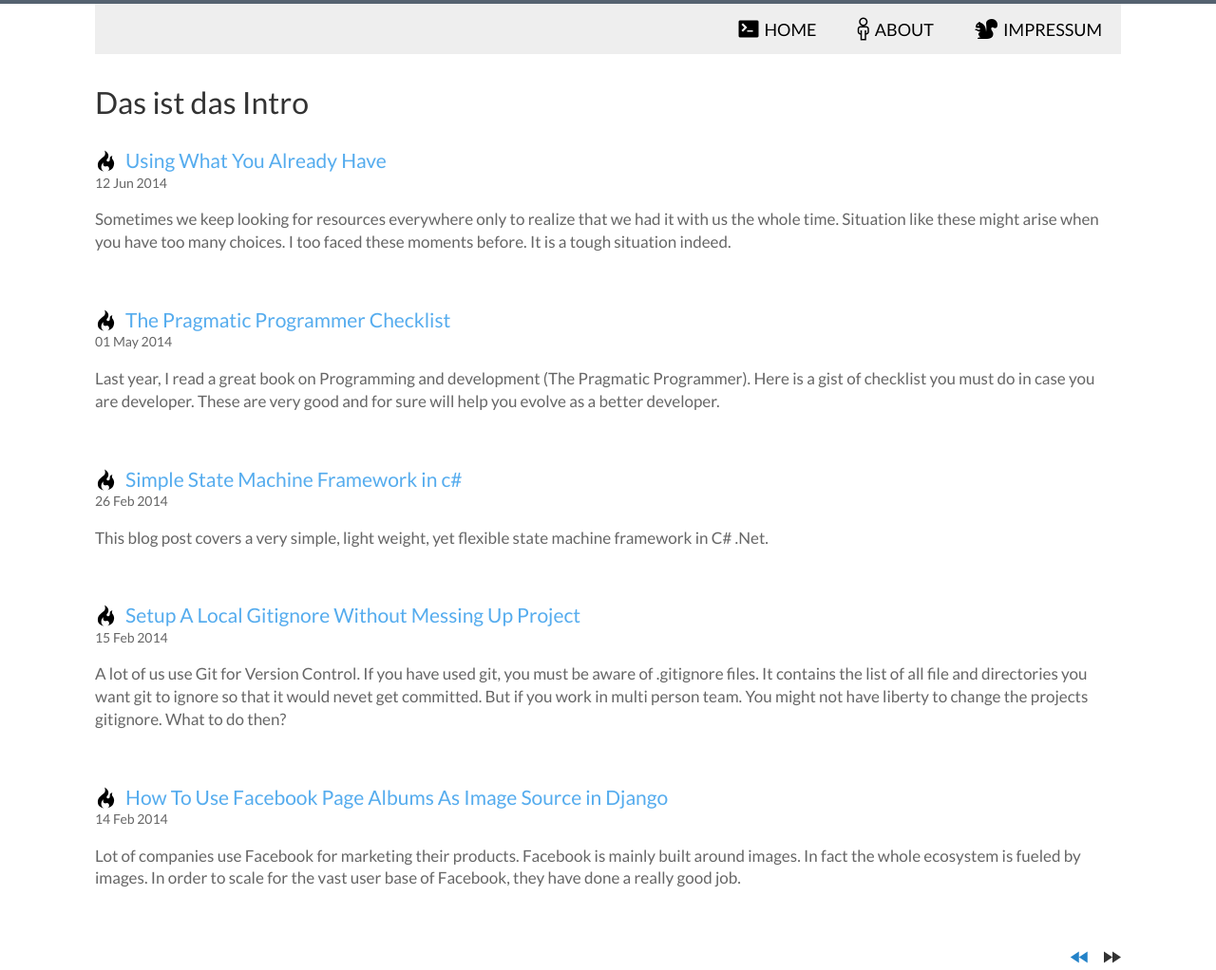
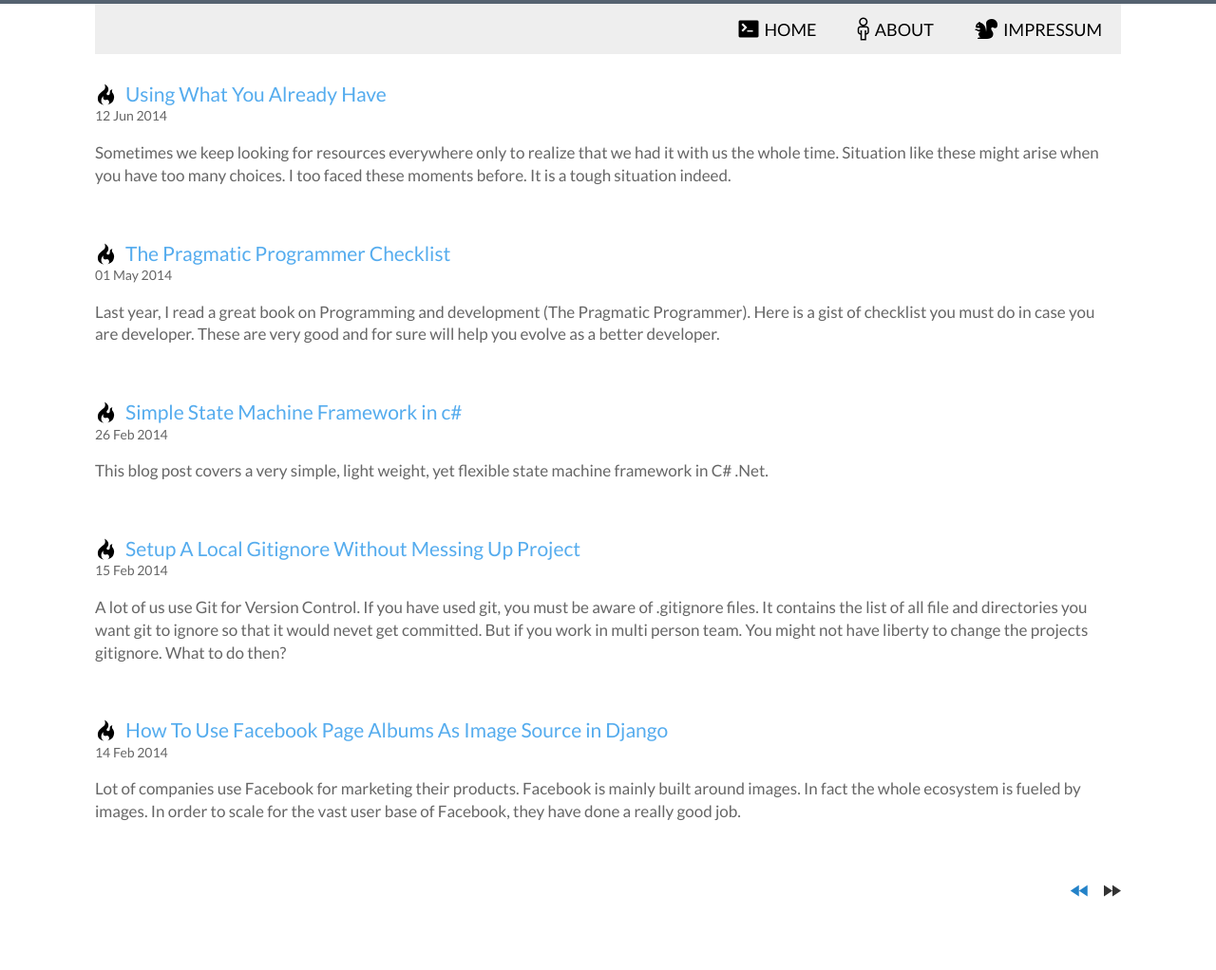
Before and after one commit to netbuk/netbuk.github.io, a Jekyll site: the page built from index.html, in a window 1280 px wide. Shown: the whole page at 95% size. Built offline with Jekyll 4.4.1, drawn with Linux system fonts in a browser that asks for light colours; Markdown is read by kramdown in place of the engine named in the settings; the list of posts is cut into pages by our own code; after the commit the page ends 952 px from its top, so only the background shows below that.

Commit message:
aktualisierung

```diff
--- a/_config.yml
+++ b/_config.yml
@@ -3,8 +3,8 @@ markdown: 			redcarpet
 highlighter: 		pygments
 url: 				http://netbuk.github.io/
 paginate: 5
-description:		Kleiner privater Jekyll Blog
-intro:				Das ist das Intro
+description:		netbuk.blog
+intro:
 logo:				logo.png
 disqus_shortname:	derkantelberg
 # url: http://gotchacode.com
```
